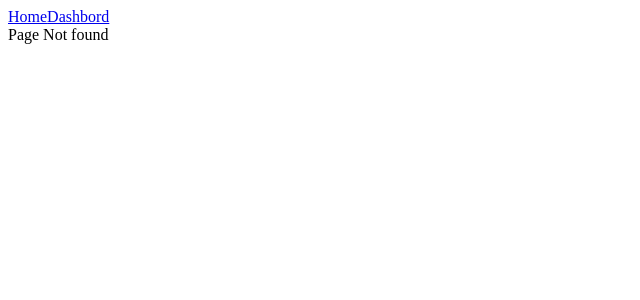
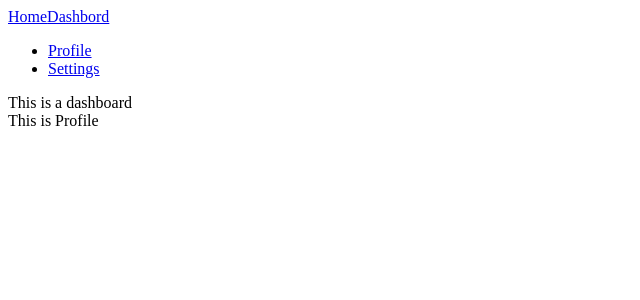
Before and after one commit to usmanmasud/reactyt, a React (Vite) app: page /dashboard/profile in a window 1280 px wide. Before the commit this address had no page. Shown: the top 300 px of the page, without its empty margins (0-640 px from the left). Built offline with nearby package versions, Linux system fonts and the light colour scheme.

Commit message:
nested routes

```diff
--- a/src/App.jsx
+++ b/src/App.jsx
@@ -3,6 +3,8 @@
 import Dashborad from "./components/pages/Dashboard"
 import NotFound from "./components/pages/Notfount"
 import Nav from "./components/pages/Nav"
+import Profile from "./components/pages/Profile"
+import Settings from "./components/pages/Ssettings"
 
 export default function App() {
   return (
@@ -11,7 +13,10 @@
         <Nav />
         <Routes>
           <Route path="/" element={<Homepage />} />
-          <Route path="/dashboard" element={<Dashborad />} />
+          <Route path="/dashboard" element={<Dashborad />}>
+            <Route path="profile" element={<Profile />} />
+            <Route path="settings" element={<Settings />} />
+          </Route>
           <Route path="*" element={<NotFound />} />
         </Routes>
       </BrowserRouter>
--- a/src/components/pages/Dashboard.jsx
+++ b/src/components/pages/Dashboard.jsx
@@ -1,7 +1,14 @@
-import { Link } from "react-router-dom";
+import { Link, Outlet } from "react-router-dom";
 
 export default function Dashborad() {
-    return <div>This is a dashboard
-        <Link to="/" >Home</Link>
-    </div>
+    return (
+        <div>
+            <ul>
+                <li><Link to="profile" >Profile</Link></li>
+                <li><Link to="settings" >Settings</Link></li>
+            </ul>
+            This is a dashboard
+            <Outlet />
+        </div>
+    );
 }
--- /dev/null
+++ b/src/components/pages/Profile.jsx
@@ -0,0 +1,3 @@
+export default function Profile() {
+    return <div>This is Profile</div>
+}
--- /dev/null
+++ b/src/components/pages/Ssettings.jsx
@@ -0,0 +1,3 @@
+export default function Settings() {
+    return <div>Setings</div>
+}
```
